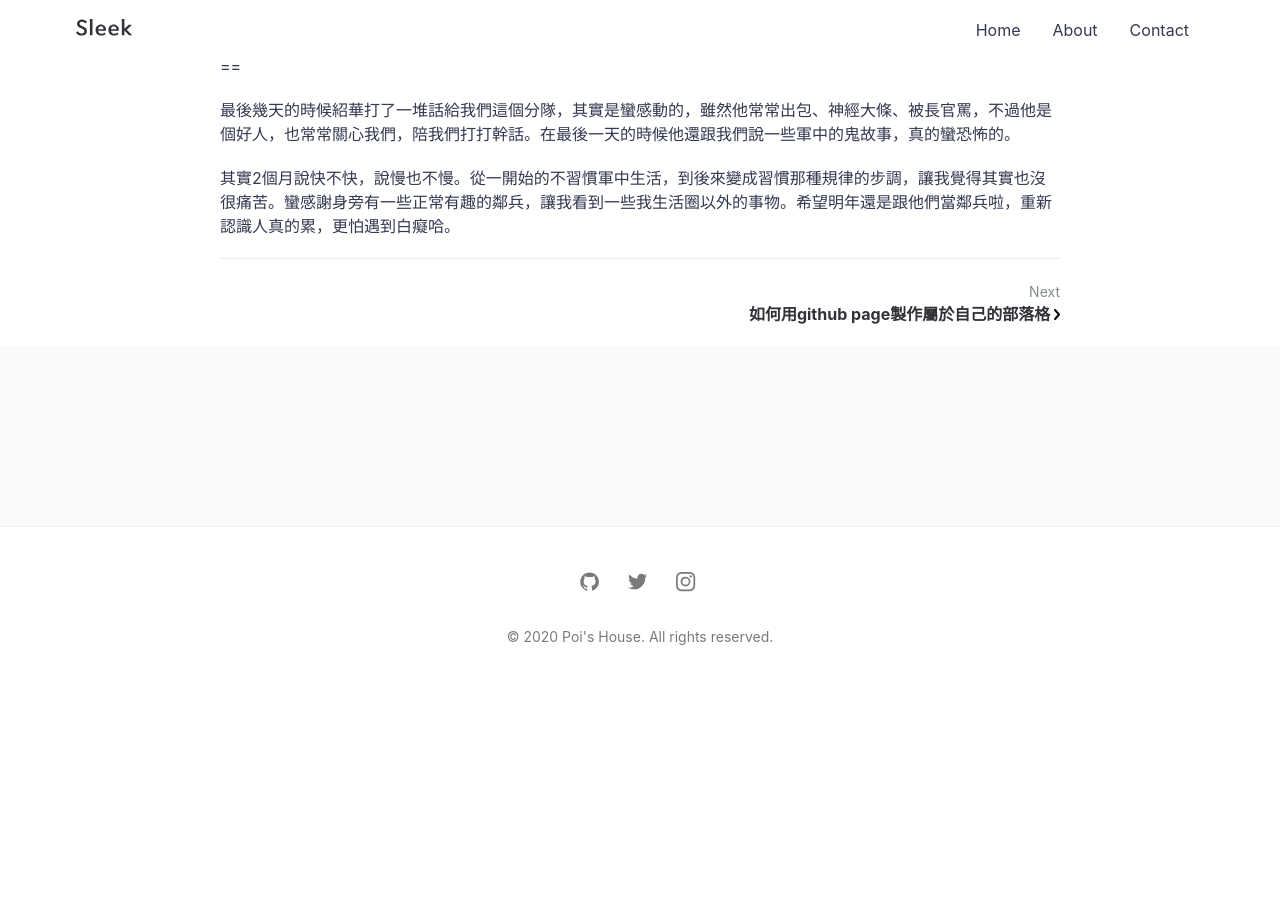
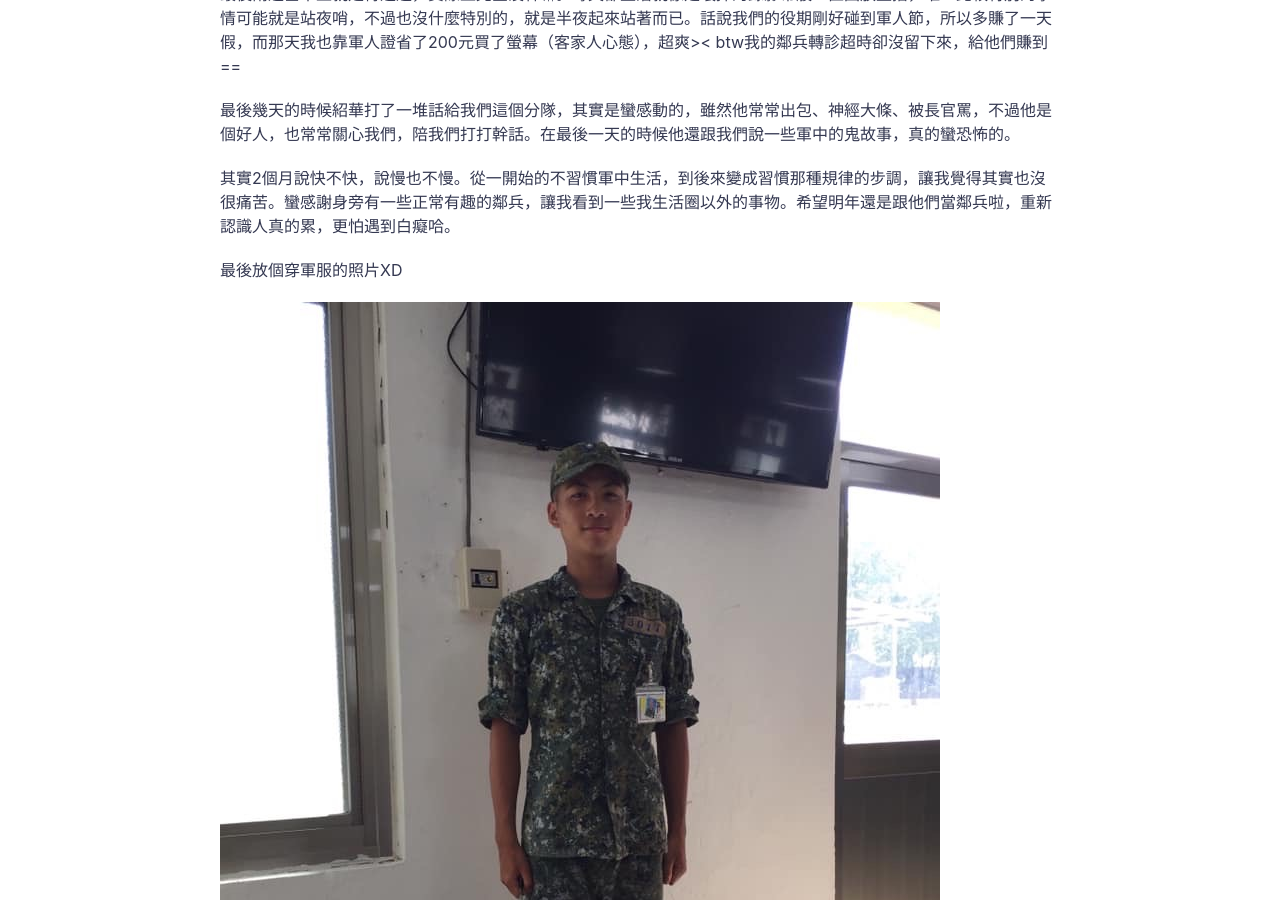
Before and after one commit to poi0905/blog, a Jekyll site: the page built from _posts/2019-09-04-military-life.md, in a window 1280 px wide and 900 px high, scrolled down 8102 px. Built offline with Jekyll 4.4.1, drawn with Linux system fonts in a browser that asks for light colours; comment, search, counter and statistics services are not loaded; before the commit the page ends 8794 px from its top, so only the background shows below that.

Commit message:
2020/7/2

```diff
--- a/_posts/2019-09-04-military-life.md
+++ b/_posts/2019-09-04-military-life.md
@@ -229,3 +229,7 @@
 最後幾天的時候紹華打了一堆話給我們這個分隊，其實是蠻感動的，雖然他常常出包、神經大條、被長官罵，不過他是個好人，也常常關心我們，陪我們打打幹話。在最後一天的時候他還跟我們說一些軍中的鬼故事，真的蠻恐怖的。
 
 其實2個月說快不快，說慢也不慢。從一開始的不習慣軍中生活，到後來變成習慣那種規律的步調，讓我覺得其實也沒很痛苦。蠻感謝身旁有一些正常有趣的鄰兵，讓我看到一些我生活圈以外的事物。希望明年還是跟他們當鄰兵啦，重新認識人真的累，更怕遇到白癡哈。
+
+最後放個穿軍服的照片XD
+
+![image](https://raw.githubusercontent.com/poi0905/blog/master/assets/img/posts/military.jpg)
```
